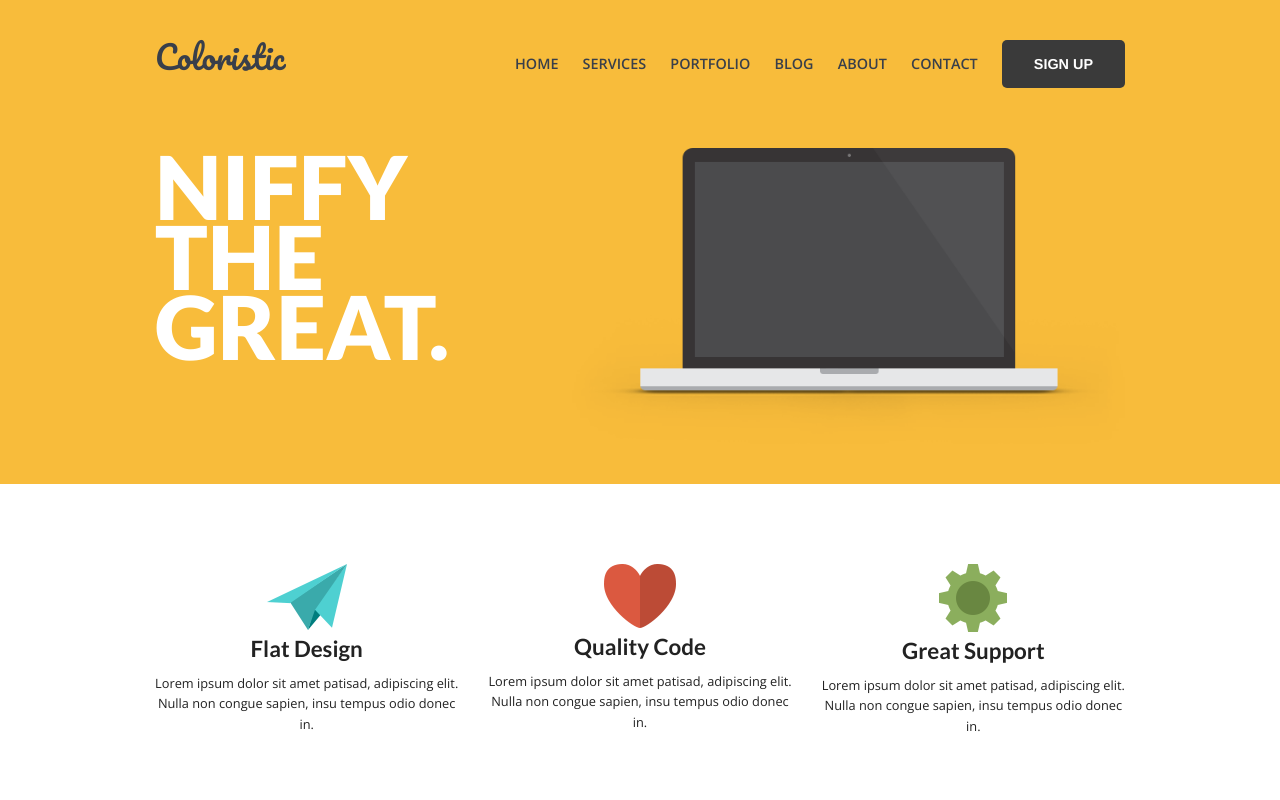
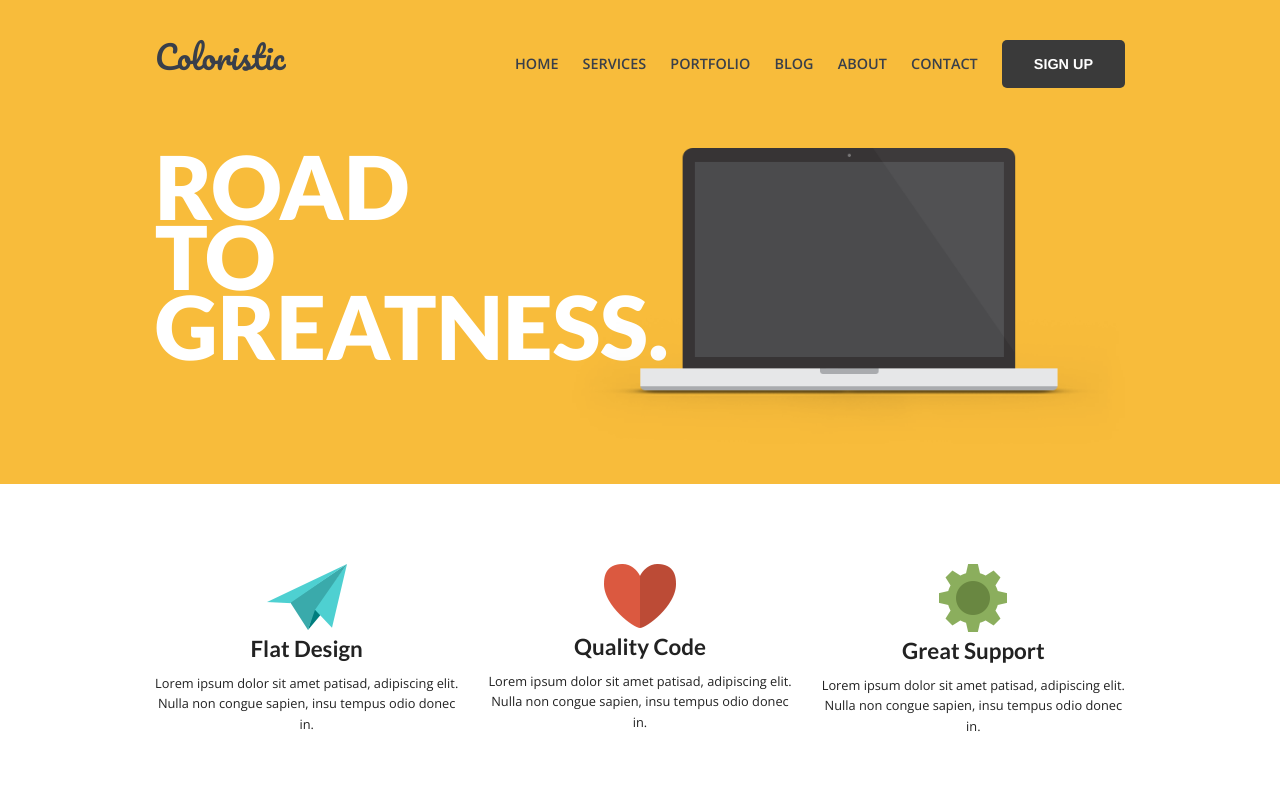
Before and after one commit to WayneJr/foundationTest, a plain HTML site: page index.html in a window 1280 px wide. Shown: the top 800 px of the page. Drawn offline with nearby package versions, Linux system fonts and the light colour scheme.

Commit message:
changed the motto to Road to Greatness

```diff
--- a/index.html
+++ b/index.html
@@ -37,7 +37,7 @@
       </header>
       <div class="row feature">
         <div class="large-5 column">
-          <h1>Niffy the great.</h1>
+          <h1>Road to Greatness.</h1>
         </div>
         <div class="large-7 column">
           <img src="img/laptop.png" alt="">
```
